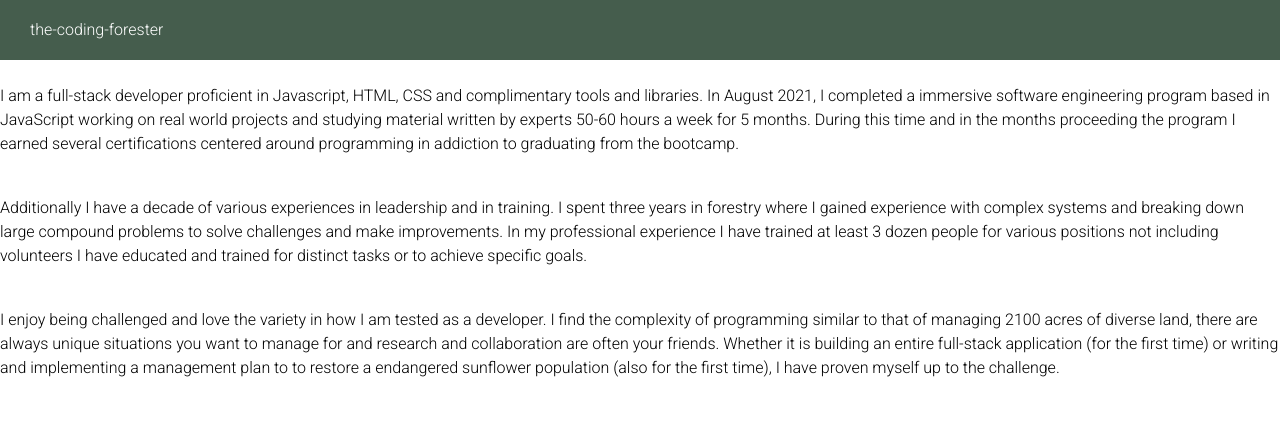
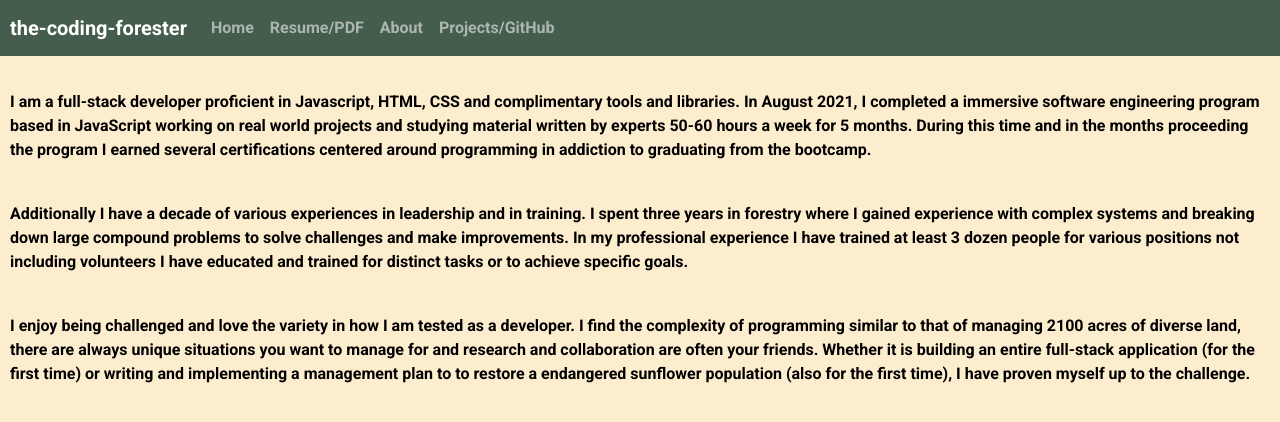
Before and after one commit to the-coding-forester/the-coding-forester.github.io, a React (Create React App) app: page /about in a window 1280 px wide. Shown: the top 422 px of the page. Built offline with nearby package versions, Linux system fonts and the light colour scheme.

Commit message:
fixed menu bar

```diff
--- a/src/AboutPage/AboutPage.jsx
+++ b/src/AboutPage/AboutPage.jsx
@@ -4,7 +4,7 @@ import "./aboutpage.scss"
 
 function AboutPage() {
   const about = (
-    <div className="body">
+    <div className="about">
       <br />
       <p>
         I am a full-stack developer proficient in Javascript, HTML, CSS and complimentary tools and libraries.
--- a/src/AboutPage/aboutpage.scss
+++ b/src/AboutPage/aboutpage.scss
@@ -1,7 +1,13 @@
 .aboutpage{
   color: black;
-  font-weight: 100;
+  font-weight: bold;
   text-align: left;
 
+  .about {
+    margin: 10px;
+  }
+}
 
+body{
+  background-color: rgb(253, 237, 207);
 }
--- a/src/Components/Intro/intro.scss
+++ b/src/Components/Intro/intro.scss
@@ -1,5 +1,4 @@
 .intro {
   height: 100vh;
-  background-color: wheat;
-
+  background-color:rgb(253, 237, 207);
 }
--- a/src/Components/MenuBar/MenuBar.jsx
+++ b/src/Components/MenuBar/MenuBar.jsx
@@ -1,57 +1,23 @@
-import { useState } from "react";
-import { Link } from "react-router-dom";
+import Nav from "react-bootstrap/Nav";
+import Navbar from "react-bootstrap/Navbar";
 import "./menubar.scss"
 
 function MenuBar() {
-  const [navbarOpen, setNavbarOpen] = useState(false);
-  const handleToggle = () => {
-    setNavbarOpen((prev) => !prev);
-  };
 
   return (
     <div className="menubar" id="menubar">
-      <div className="wrapper">
-        <div className="left">
-          the-coding-forester
-        </div>
-        <div className="right">
-          <button
-            className="navbar-toggler ml-auto"
-            type="button"
-            onClick={handleToggle}
-          >
-            <span className="navbar-toggler-icon my-toggler"></span>
-          </button>
-          <div className={`navbar-collapse ${navbarOpen ? "expand" : "collapse"}`}>
-            <ul className="navbar-nav mx-auto">
-              <li className="nav-item">
-                <Link className="nav-link" to="/" onClick={handleToggle}>
-                  Home
-                </Link>
-              </li>
-              <li className="nav-item">
-                <a href="https://docs.google.com/document/d/1hyRQUcwSJTePA45mAb2lu4Lobr2qTue38VIEBUrrBeE/edit?usp=sharing" className="nav-link" onClick={handleToggle}>
-                  Resume
-                </a>
-              </li>
-              <li className="nav-item">
-                <Link
-                  className="nav-link"
-                  to="/about"
-                  onClick={handleToggle}
-                >
-                  About
-                </Link>
-              </li>
-              <li className="nav-item">
-                < a href="https://github.com/the-coding-forester" onClick={handleToggle}>
-                  Projects
-                </a>
-              </li>
-            </ul>
-          </div>
-        </div>
-      </div>
+      <Navbar variant="dark" expand="md" >
+        <Navbar.Brand href="/">the-coding-forester</Navbar.Brand>
+        <Navbar.Toggle aria-controls="basic-navbar-nav" />
+        <Navbar.Collapse id="basic-navbar-nav">
+          <Nav className="me-auto">
+            <Nav.Link href="/">Home</Nav.Link>
+            <Nav.Link href="https://drive.google.com/file/d/137Lq4LTOyBtMZnwQ-Qo6TG3imWV4lSyi/view?usp=sharing">Resume/PDF</Nav.Link>
+            <Nav.Link href="/about">About</Nav.Link>
+            <Nav.Link href="https://github.com/the-coding-forester">Projects/GitHub</Nav.Link>
+          </Nav>
+        </Navbar.Collapse>
+      </Navbar>
     </div>
   )
 }
--- a/src/Components/MenuBar/menubar.scss
+++ b/src/Components/MenuBar/menubar.scss
@@ -4,12 +4,9 @@
   width: 100%;
   background-color: $mainColor;
   color: white;
+  font-weight: bold;
   position: sticky-top;
-
-  .wrapper{
-    padding: 10px 30px;
-    display: flex;
-    align-items: center;
-    justify-content: space-between;
-  }
+  margin: 0;
+  padding-left: 10px;
+  padding-right: 10px;
 }
```
